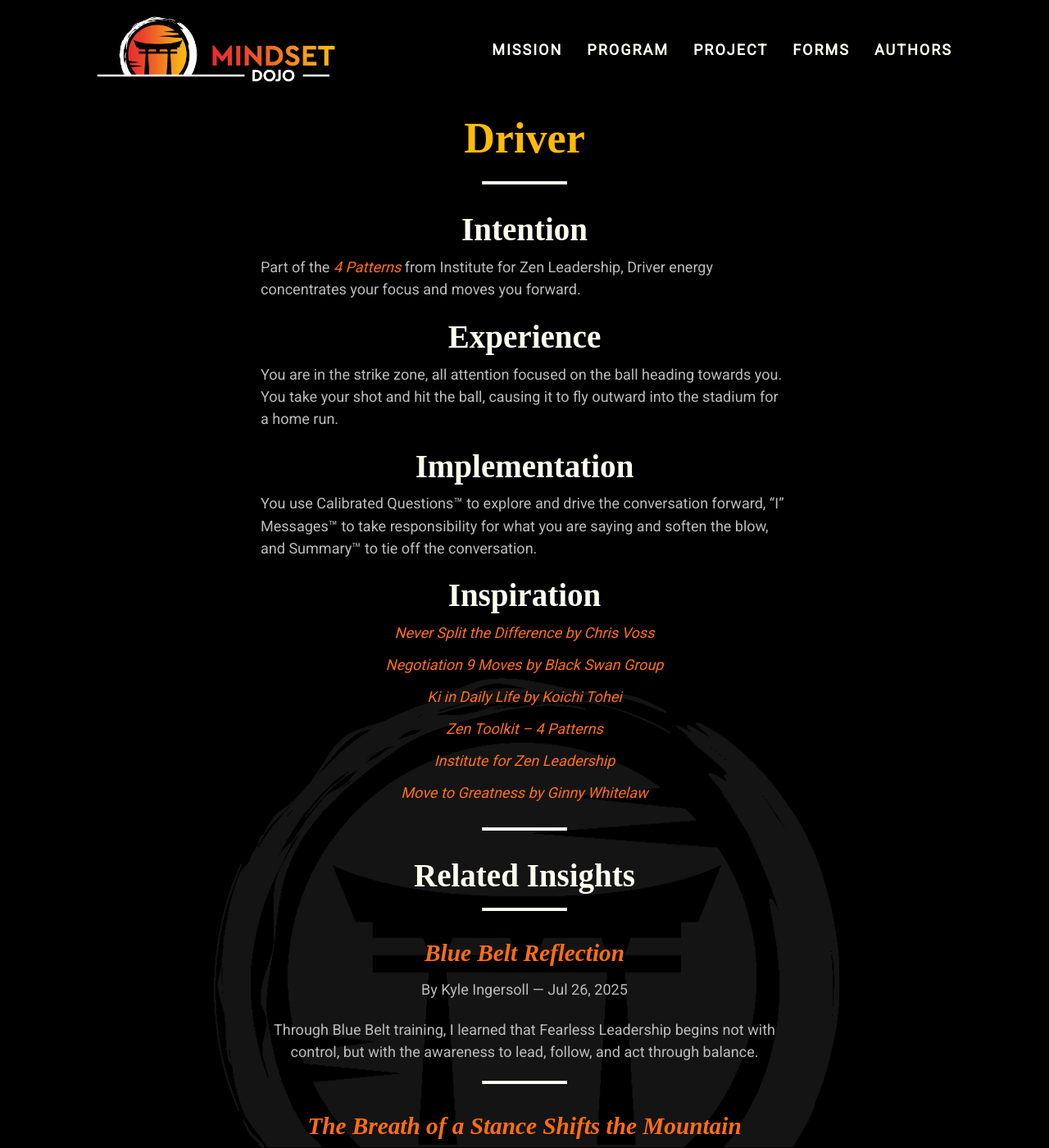
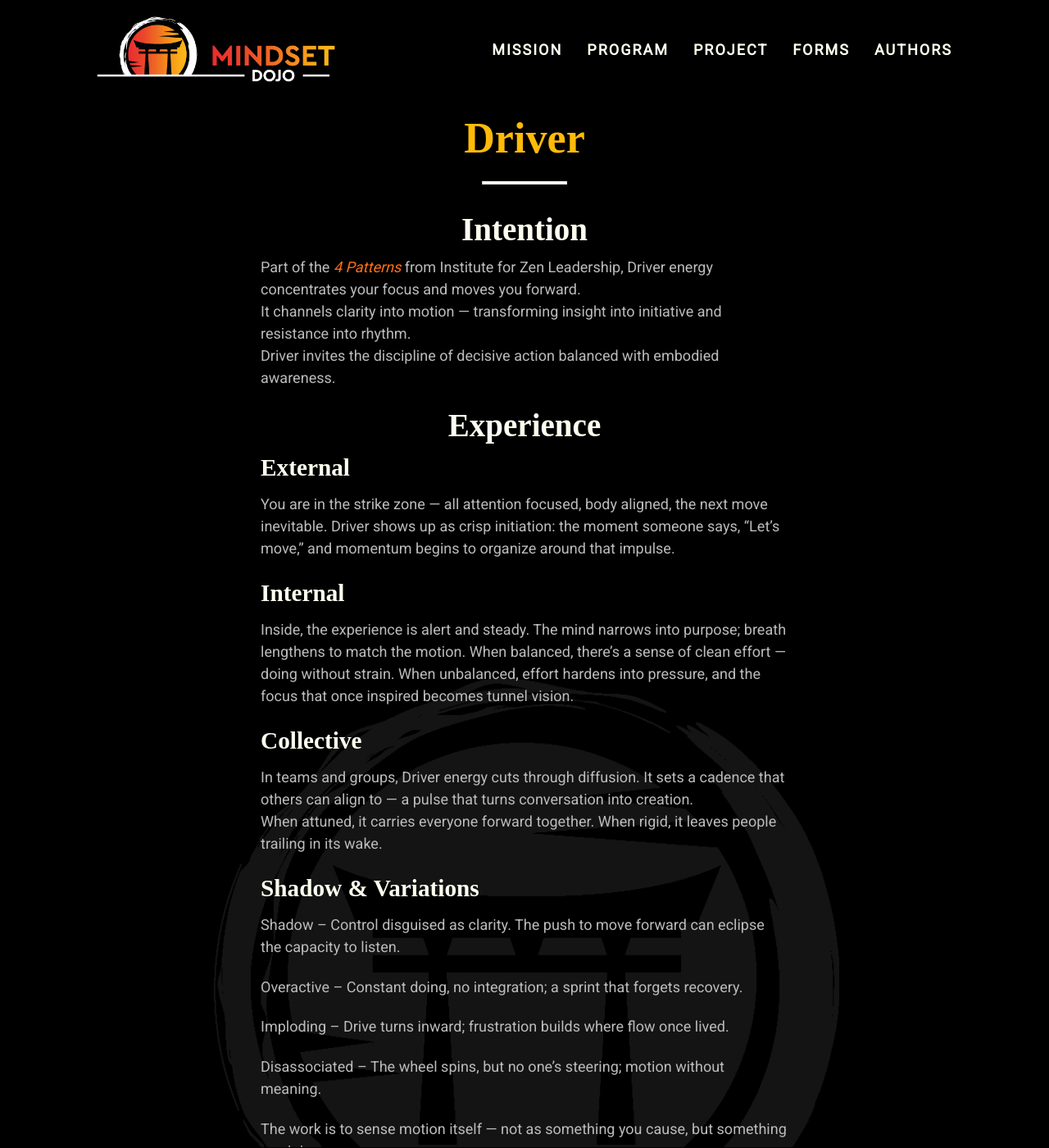
Before and after one commit to mindset-dojo/mindset-dojo.github.io, a Jekyll site: the page built from _forms/driver.md, in a window 1280 px wide and 1400 px high. Shown: the whole window at 82% size. Built offline with Jekyll 4.4.1, drawn with Linux system fonts in a browser that asks for light colours; some web fonts are replaced; some of the changed text lies outside the part shown.

Commit message:
feat: integrate various dimensions and principles to driver form

```diff
--- a/_forms/driver.md
+++ b/_forms/driver.md
@@ -13,20 +13,73 @@
 ## Intention
 
 Part of the [4 Patterns](../four-patterns/) from Institute for Zen Leadership, Driver energy concentrates your focus and moves you forward.
+It channels clarity into motion — transforming insight into initiative and resistance into rhythm.
+Driver invites the discipline of decisive action balanced with embodied awareness.
+
 
 ## Experience
 
-You are in the strike zone, all attention focused on the ball heading towards you. You take your shot and hit the ball, causing it to fly outward into the stadium for a home run.
+### External
+
+You are in the strike zone — all attention focused, body aligned, the next move inevitable. Driver shows up as crisp initiation: the moment someone says, “Let’s move,” and momentum begins to organize around that impulse.
+
+### Internal
+
+Inside, the experience is alert and steady. The mind narrows into purpose; breath lengthens to match the motion. When balanced, there’s a sense of clean effort — doing without strain. When unbalanced, effort hardens into pressure, and the focus that once inspired becomes tunnel vision.
+
+### Collective
+
+In teams and groups, Driver energy cuts through diffusion. It sets a cadence that others can align to — a pulse that turns conversation into creation.
+When attuned, it carries everyone forward together. When rigid, it leaves people trailing in its wake.
+
+### Shadow & Variations
+
+Shadow – Control disguised as clarity. The push to move forward can eclipse the capacity to listen.
+
+Overactive – Constant doing, no integration; a sprint that forgets recovery.
+
+Imploding – Drive turns inward; frustration builds where flow once lived.
+
+Disassociated – The wheel spins, but no one’s steering; motion without meaning.
+
+The work is to sense motion itself — not as something you cause, but something you join.
+
 
 ## Implementation
 
-You use Calibrated Questions™ to explore and drive the conversation forward, “I” Messages™ to take responsibility for what you are saying and soften the blow, and Summary™ to tie off the conversation.
+Driver integrates through practice, not pressure.
+Each moment of forward motion is a micro-dojo: a place to embody the **Four Principles of Mindset Dojo**.
+
+### Relax Completely
+
+Before you move, *soften*. Let mind and body release tension together. Take [One-Breath](../one-breath) and consider [Two-Sides](../two-sides).  The paradox of Driver is that power increases through relaxation. Tension narrows perception; release expands agency. From that openness, you see the clear next move rather than forcing one.
+
+### Center with Intention
+
+Sense the emotional and energetic field as it is — then go from there. Driver without sensing becomes force; sensing without movement becomes drift. By centering, you acknowledge what *is* before deciding what *will be*. From that grounded awareness, intention arises naturally, not reactively.
+
+### Meet Fear with Presence
+
+Fear signals the edges of expansion. When you feel that surge before a difficult step or conversation, stay with it — breathe into the sensation instead of escaping it. Presence converts fear into guidance: the body showing you where more life wants to move. Every courageous act begins here.
+
+### Playful Resonance Is Ki
+
+As tension clears, playfulness returns — renewing movement and restoring flow. True Driver isn’t grim determination; it’s creative engagement with what’s emerging. Playfulness keeps the momentum supple, able to adapt, invite, and respond. When movement feels like play, Ki flows freely.
+
+### In Conversation
+
+When expressed verbally, Driver takes the form of *structured curiosity and clean closure*:
+- Calibrated Questions direct attention forward through inquiry, not imposition.
+- “I” Messages align accountability with tone, keeping presence relational.
+- Summary completes loops so energy can move to the next focus.
+
+Driver’s mature form is coherence in motion — the ability to move clearly while staying connected to self, others, and field.
+
 
 ## Inspiration
 
 - [Never Split the Difference by Chris Voss](https://www.amazon.com/Never-Split-Difference-Negotiating-Depended/dp/0062407805)
 - [Negotiation 9 Moves by Black Swan Group](https://www.blackswanltd.com/newsletter/infographic-the-black-swan-groups-negotiation-9)
 - [Ki in Daily Life by Koichi Tohei](https://www.amazon.com/Ki-Daily-Life-Koichi-Tohei/dp/4889960716)
-- [Zen Toolkit – 4 Patterns](https://vimeo.com/944675826/c57a7ce142)
 - [Institute for Zen Leadership](https://zenleader.global/)
 - [Move to Greatness by Ginny Whitelaw](https://zenleader.global/resources/store/p/move-to-greatness-book)
```
